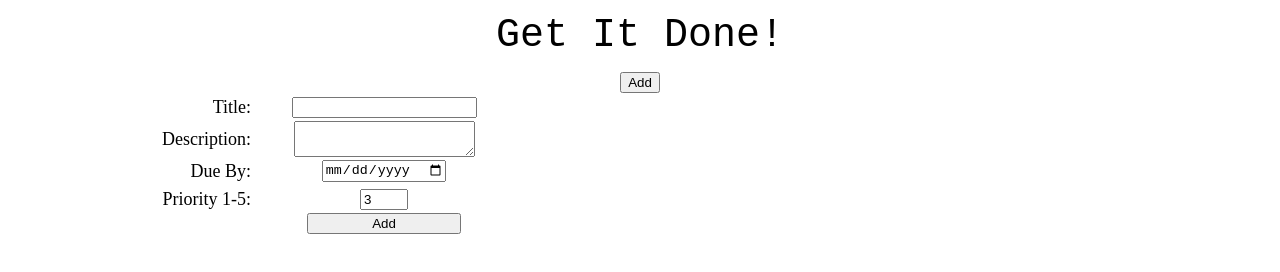
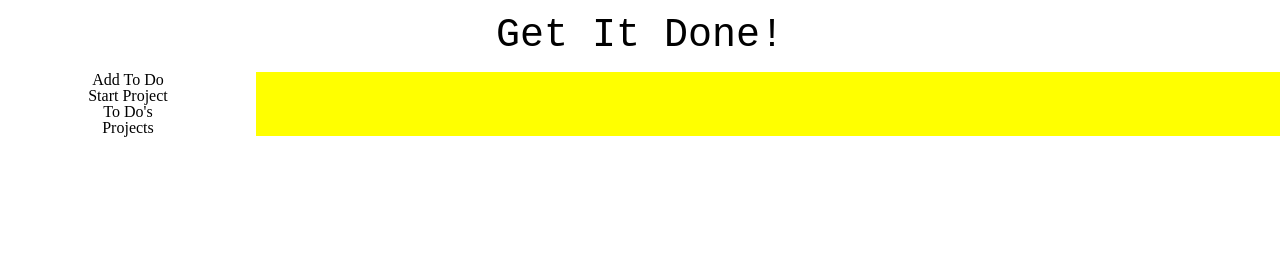
Before and after one commit to SWThurlow/to-do-list, a website built with webpack: page dist/index.html in a window 1280 px wide. Built offline with nearby package versions, Linux system fonts and the light colour scheme.

Commit message:
ADD NAV TO PAGELOAD.JS
Added a nav bar to page load.js to navigate between the areas to be
individually loaded.

```diff
--- a/src/addToDo.js
+++ b/src/addToDo.js
@@ -1,10 +1,5 @@
-//Adding a to do based on data provided.
-function addToDo() {
-
-}
-
 //Function to generate form to add a to do.
-function addToDoForm() {
+const addToDo = (() =>{
     const toDoForm = document.createElement('form');
     toDoForm.classList.add('toDoForm');
 
@@ -53,7 +48,7 @@ function addToDoForm() {
     addToDo.textContent = 'Add';
     toDoForm.appendChild(addToDo);
 
-    return toDoForm
-}
+    return { addToDoForm, titleInput, descriptionInput, dueInput, priorityInput}
+})()
 
-export { addToDoForm }
+export { addToDo, toDoList }
--- a/src/pageload.js
+++ b/src/pageload.js
@@ -1,5 +1,4 @@
-//Imports.
-import { addToDoForm } from './addToDo.js';
+
 
 //Page elements object.
 const pageElements = (() => {
@@ -8,29 +7,30 @@ const pageElements = (() => {
 
     const main = document.createElement('main');
 
-    const addToDos = document.createElement('section');
-    addToDos.classList.add('addToDos');
-    main.appendChild(addToDos);
+    const nav = document.createElement('nav');
 
-    const addBtn = document.createElement('button');
-    addBtn.textContent = 'Add';
-    addBtn.addEventListener('click', () => {
-        toDoForm.classList.add('revealForm');
-    })
-    addToDos.appendChild(addBtn);
+    const navList = document.createElement('ul');
+    nav.appendChild(navList);
+    const addToDo = document.createElement('li');
+    addToDo.textContent = 'Add To Do'
+    navList.appendChild(addToDo);
+    const startProject = document.createElement('li');
+    startProject.textContent = 'Start Project';
+    navList.appendChild(startProject);
+    const displayToDos = document.createElement('li');
+    displayToDos.textContent = "To Do's"
+    navList.appendChild(displayToDos);
+    const displayProjects =  document.createElement('li');
+    displayProjects.textContent = "Projects";
+    navList.appendChild(displayProjects);
 
-    const toDoForm = addToDoForm();
-    addToDos.appendChild(toDoForm);
 
-    const toDos = document.createElement('section');
-    main.appendChild(toDos);
-
-    return {h1, main}
+    return {h1, main, nav}
 })();
 
 function pageload(){
     document.body.appendChild(pageElements.h1);
-
+    document.body.appendChild(pageElements.nav);
     document.body.appendChild(pageElements.main);
 }
 
--- a/src/style.css
+++ b/src/style.css
@@ -1,13 +1,24 @@
 body {
     text-align: center;
+    display: flex;
+    flex-wrap: wrap;
 }
 
 h1 {
+    width: 100vw;
     margin: 2vh;
     font-size: 40px;
     font-family: monospace;
 }
 
+nav {
+    width: 20vw;
+}
+
+main {
+    width: 80vw;
+    background-color: yellow;
+}
 /*Adding to dos*/
 .toDoForm {
     width: 40vw;
```
